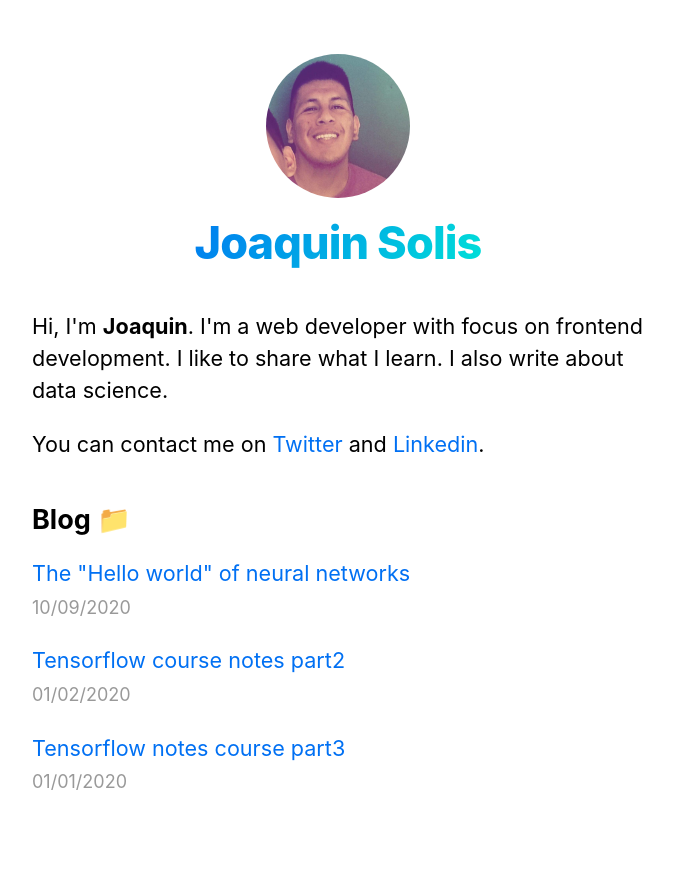
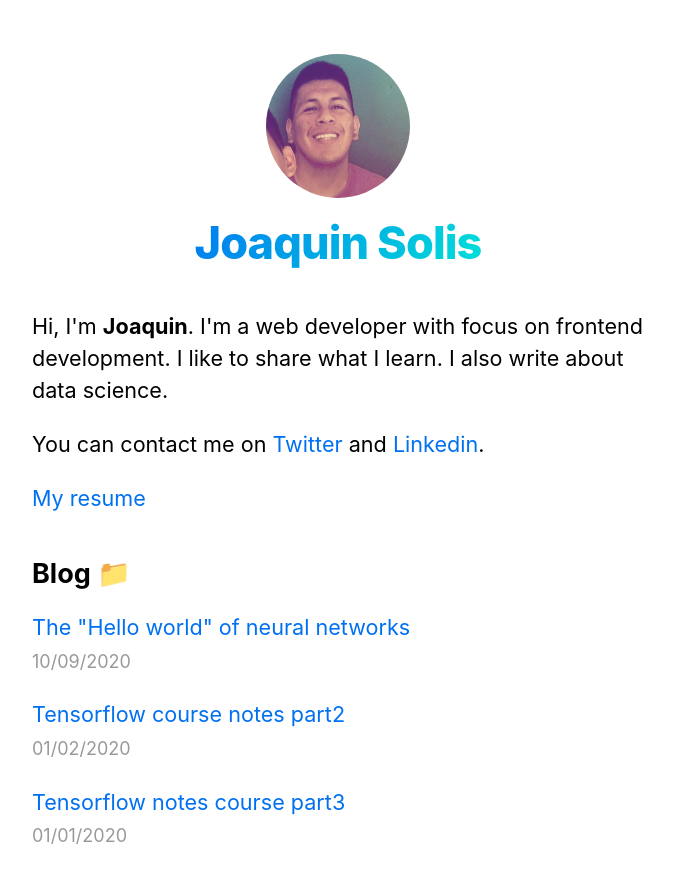
Before and after one commit to solisjoaquin/nextjs-blog, a Next.js app: page / in a window 1280 px wide. Shown: the top 882 px of the page, without its empty margins (302-975 px from the left). Built offline with nearby package versions, Linux system fonts and the light colour scheme.

Commit message:
update profile links

```diff
--- a/pages/index.js
+++ b/pages/index.js
@@ -20,8 +20,12 @@ export default function Home({allPostsData}) {
         </p>
         <p>
           You can contact me on{' '}
-          <a href="https://twitter.com/joaquinsolis93">Twitter</a> and
-          {' '}<a href="https://linkedin.com/in/joaquinsolis"> Linkedin</a>.
+          <a href="https://twitter.com/joaquinsolis93" target="_blank">Twitter</a> and
+          {' '}<a href="https://linkedin.com/in/joaquinsolis" target="_blank"> Linkedin</a>.
+        </p>
+
+        <p>
+          <a href="https://drive.google.com/file/d/12fNjbpz2jRzgnNw34xiV_aoM2t2w2InW/view?usp=sharing" target="_blank">My resume</a>
         </p>
 
 
--- a/posts/tensorflow-notes3.md
+++ b/posts/tensorflow-notes3.md
@@ -3,7 +3,6 @@ title: 'Tensorflow notes course part3'
 date: '2020-01-01'
 ---
 
-##Convolutions
 A little introduction to convolution would be like implementing a filter to our pixels matrix. That will change the values of our image. One example of this is pooling.
 
 ## Pooling
```
